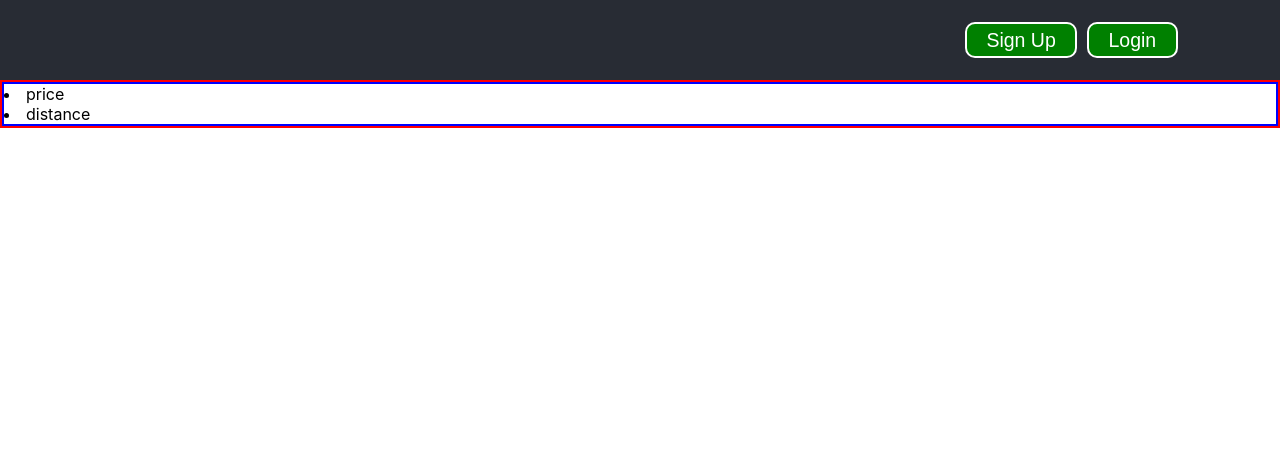
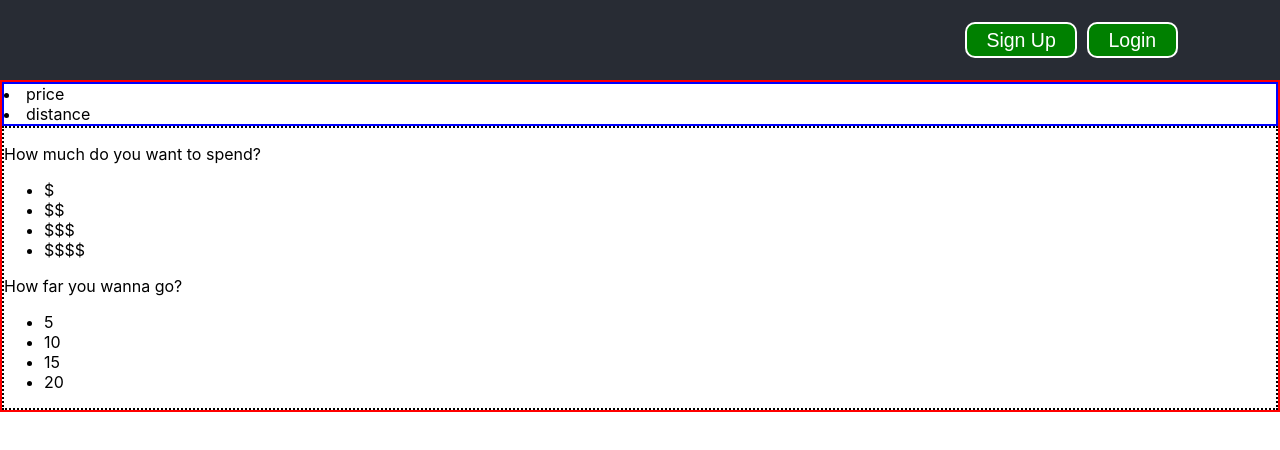
Before and after one commit to Almighty-Mose/date-planner, a React (Create React App) app in the folder app/client/: page / in a window 1280 px wide. Shown: the top 450 px of the page. Built offline with nearby package versions, Linux system fonts and the light colour scheme.

Commit message:
Create Quiz component which will display questions

```diff
--- /dev/null
+++ b/app/client/src/components/Quiz.js
@@ -0,0 +1,31 @@
+/* eslint-disable react/prefer-stateless-function */
+import React, { Component } from 'react';
+import styled from 'styled-components';
+
+const QuizStyle = styled.div`
+  border: 2px dotted black;
+`;
+
+class Quiz extends Component {
+  render() {
+    const { questions } = this.props;
+    return (
+      <QuizStyle>
+        <p>{questions.price.ask}</p>
+        <ul>
+          {questions.price.answers.map(answer => (
+            <li>{answer}</li>
+          ))}
+        </ul>
+        <p>{questions.distance.ask}</p>
+        <ul>
+          {questions.distance.answers.map(answer => (
+            <li>{answer}</li>
+          ))}
+        </ul>
+      </QuizStyle>
+    );
+  }
+}
+
+export default Quiz;
--- a/app/client/src/components/containers/QuizContainer.js
+++ b/app/client/src/components/containers/QuizContainer.js
@@ -1,6 +1,7 @@
 import React, { Component } from 'react';
 import styled from 'styled-components';
 import QuizSidebar from '../QuizSidebar';
+import Quiz from '../Quiz';
 
 const QuizContainerStyle = styled.div`
   border: 2px solid red;
@@ -42,6 +43,7 @@ class QuizContainer extends Component {
     return (
       <QuizContainerStyle>
         <QuizSidebar questionNames={questionNames} />
+        <Quiz questions={questions} />
       </QuizContainerStyle>
     );
   }
```
Also changed, not shown: app/client/src/components/QuizSidebar.js (+0 -12 lines).
